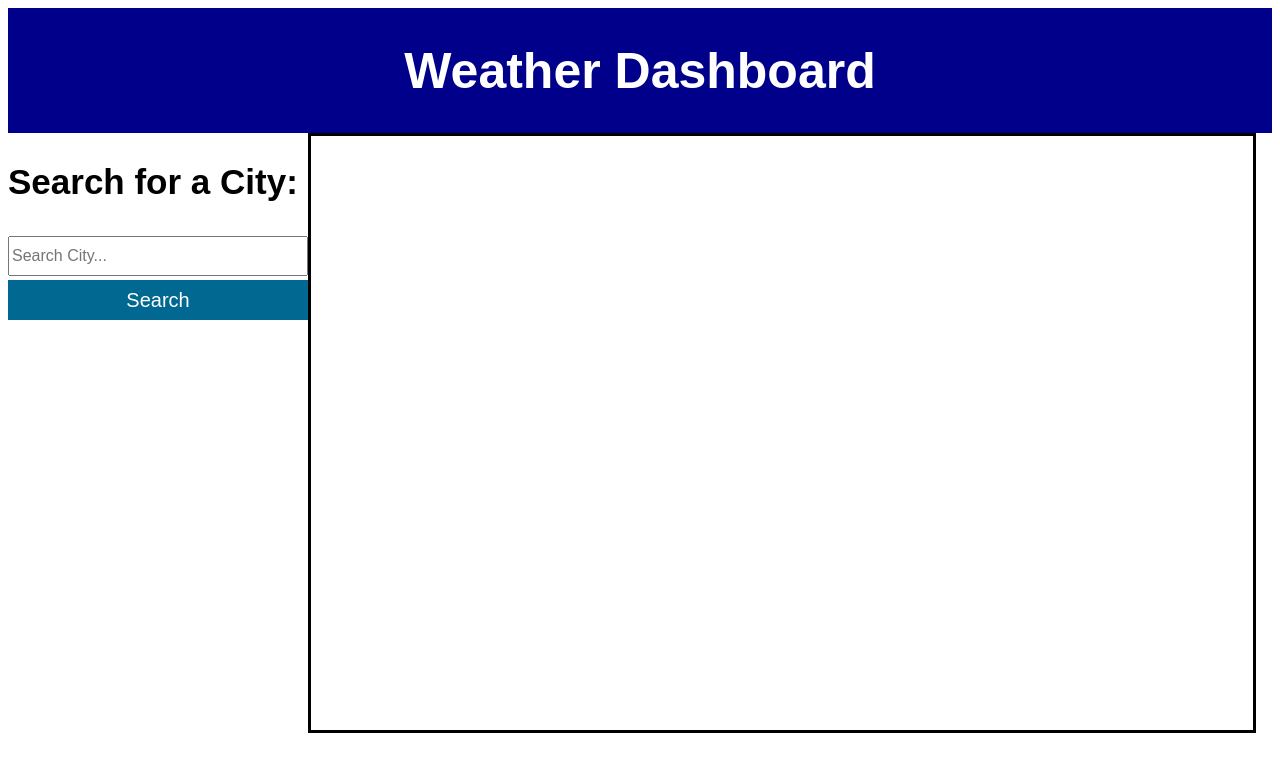
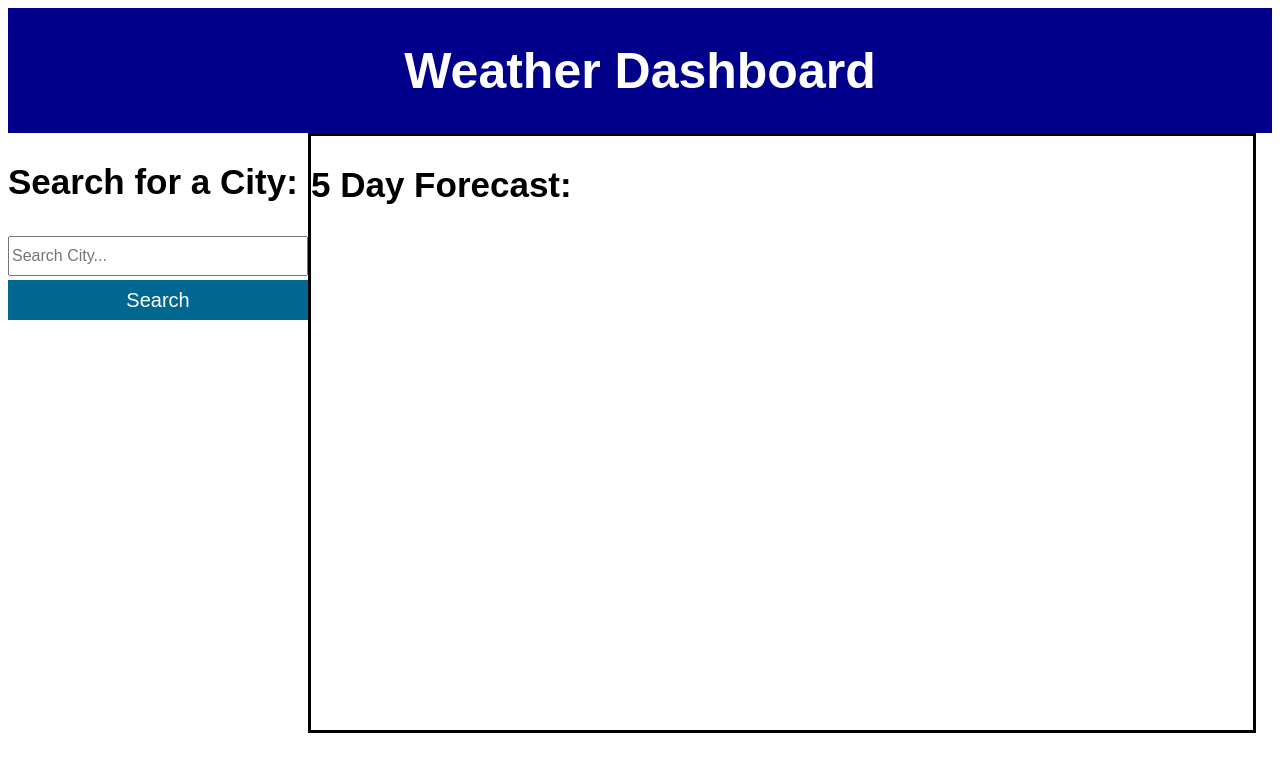
Before and after one commit to mileswildmore18/Weather-Dashboard, a plain HTML site: page index.html in a window 1280 px wide. Drawn offline with nearby package versions, Linux system fonts and the light colour scheme.

Commit message:
Added the title of 5 Day Forecast for searched city.

```diff
--- a/index.html
+++ b/index.html
@@ -27,6 +27,7 @@
                     <div id = "currentWeather"></div>
                 </div>
                 <div class = "forecast">
+                    <h2>5 Day Forecast:</h2>
                     <div id="weatherForecast">
 
                         <div id="forecastContainer"></div>
```
